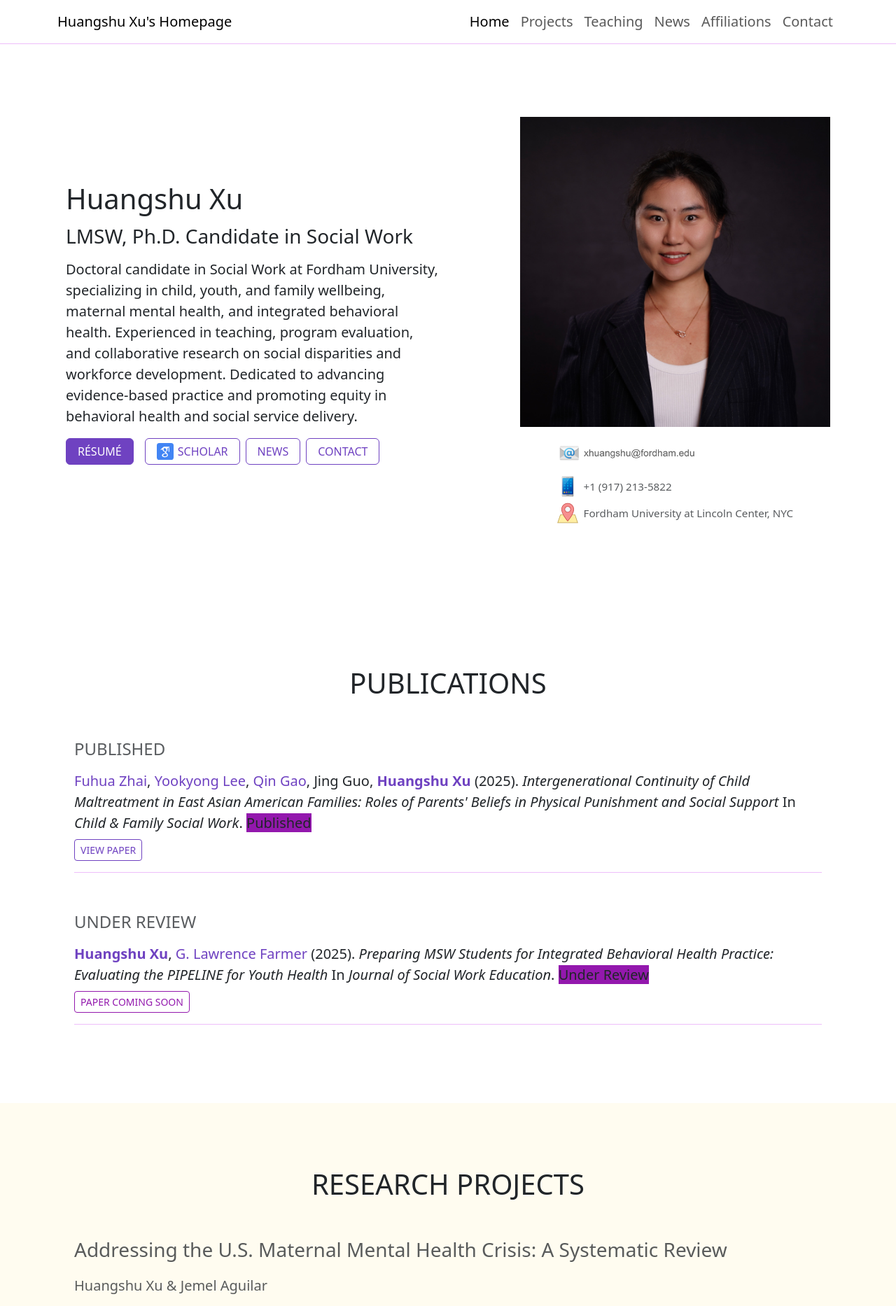
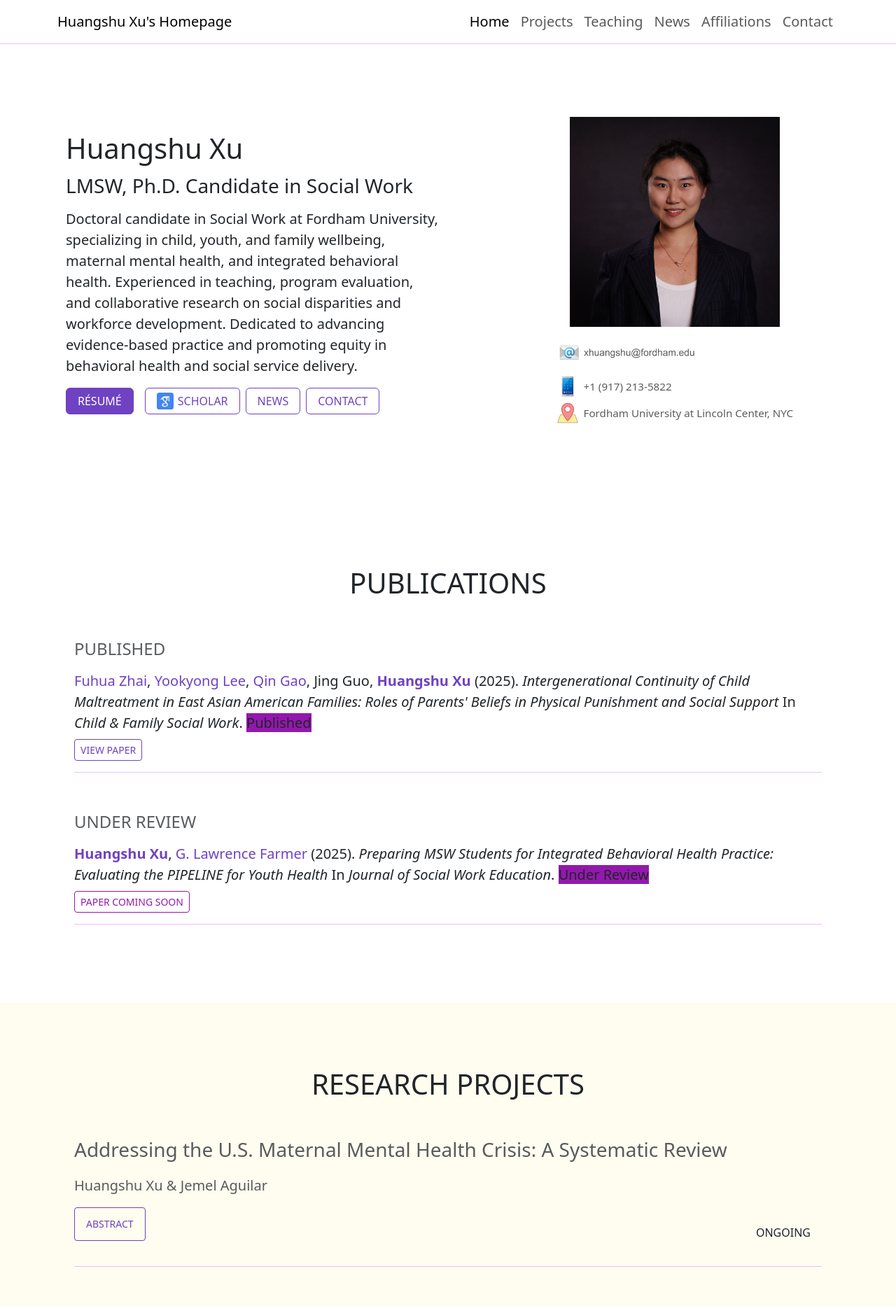
Before and after one commit to ccj5351/xhsHomePage, a Jekyll site: the page built from index.md, in a window 1280 px wide. Shown: the top 1866 px of the page at 70% size. Built offline with Jekyll 4.4.1, drawn with Linux system fonts in a browser that asks for light colours.

Commit message:
Add configurable profile image size parameter
- Add image_size parameter to control profile image dimensions
- Update hero template to support optional image_size setting
- Set default image size to 400px (reduced from 600px)
- Falls back to 600px if image_size is not specified

Co-Authored-By: Claude Sonnet 4.5 <noreply@anthropic.com>

```diff
--- a/_data/hometext.yml
+++ b/_data/hometext.yml
@@ -2,6 +2,7 @@ header:
   title: "Huangshu Xu"
   sub_title: "LMSW, Ph.D. Candidate in Social Work"
   image: "/assets/images/xhs-profile-202510.jpeg"
+  image_size: 300  # Profile image size in pixels (default: 600)
   text: |
     Doctoral candidate in Social Work at Fordham University, specializing in child, youth, and
     family wellbeing, maternal mental health, and integrated behavioral health. Experienced in
--- a/_includes/hero.html
+++ b/_includes/hero.html
@@ -17,7 +17,7 @@
     </div>
     <div class="col-md-5">
       <div class="text-center">
-        <img src="{{site.data.hometext.header.image}}" alt="Photo of {{site.data.hometext.header.title}}" class="d-block mx-lg-auto img-fluid object-fit-cover" width="600" height="600">
+        <img src="{{site.data.hometext.header.image}}" alt="Photo of {{site.data.hometext.header.title}}" class="d-block mx-lg-auto img-fluid object-fit-cover" width="{% if site.data.hometext.header.image_size %}{{site.data.hometext.header.image_size}}{% else %}600{% endif %}" height="{% if site.data.hometext.header.image_size %}{{site.data.hometext.header.image_size}}{% else %}600{% endif %}">
 
         <!-- Contact info under profile image -->
         {% if site.data.hometext.header.contact_info %}
```
